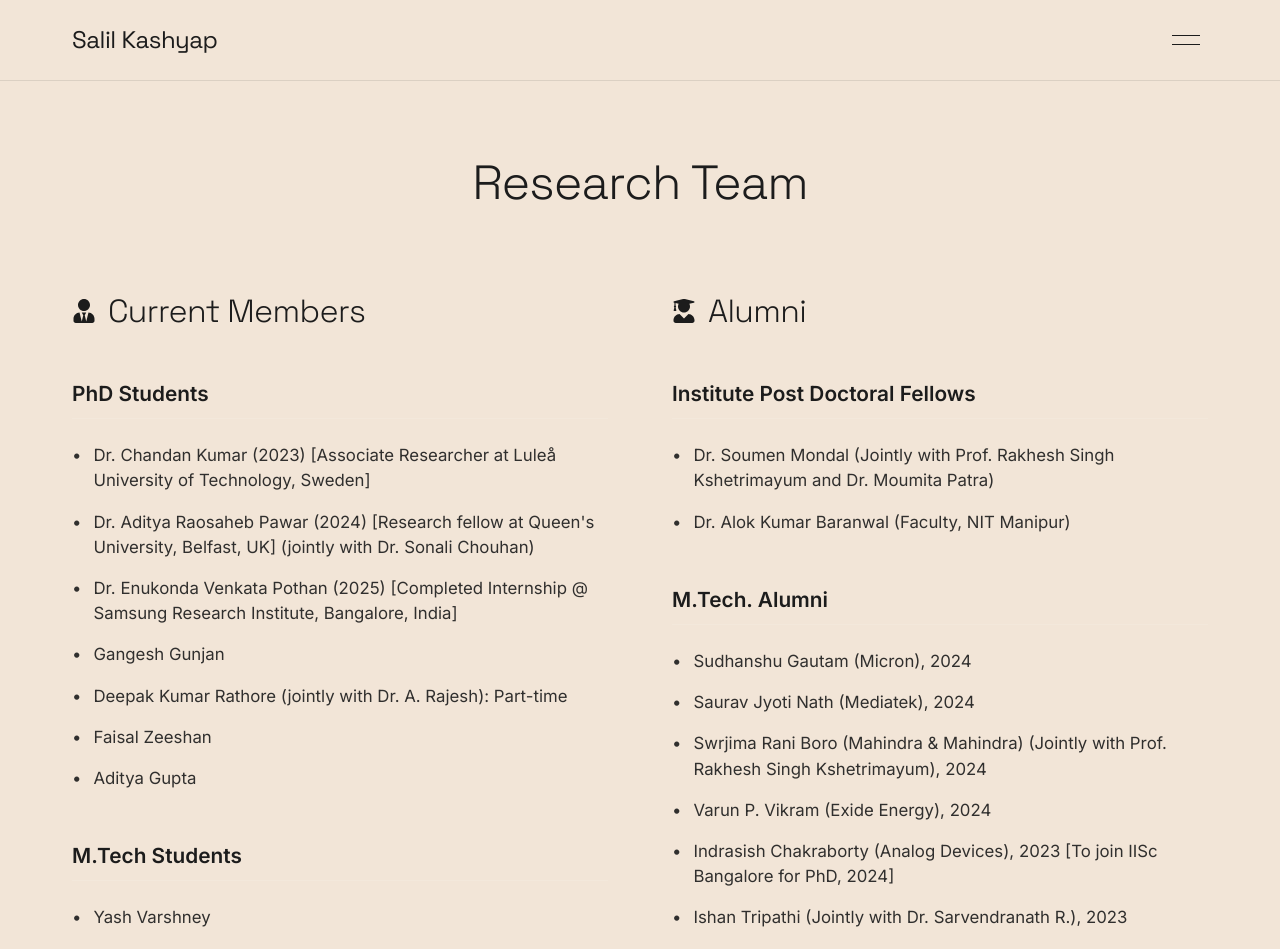
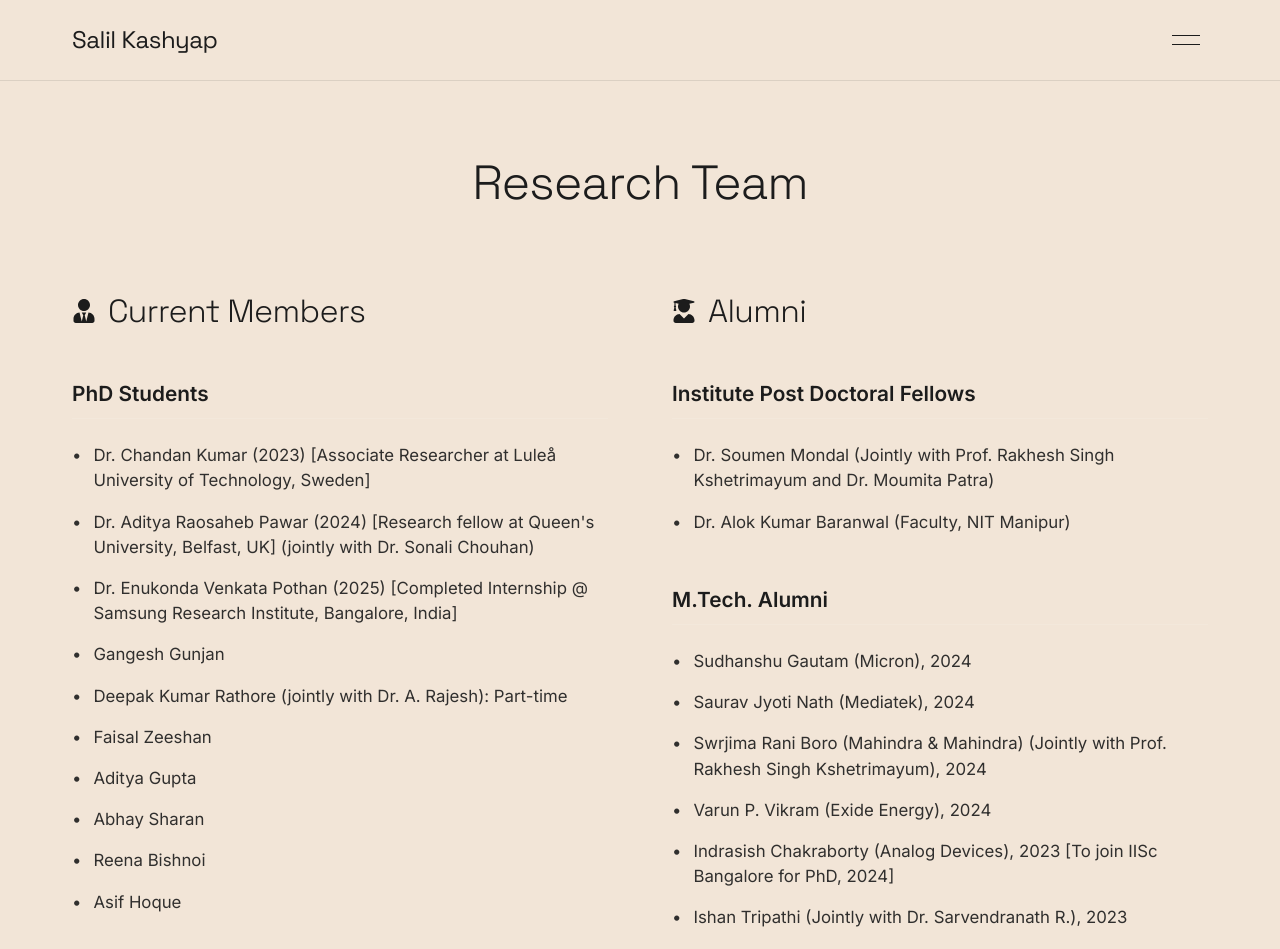
Before and after one commit to salilkashyap/salilkashyap.github.io, a Next.js app: page /team in a window 1280 px wide. Shown: the top 949 px of the page. Built offline with nearby package versions, Linux system fonts and the light colour scheme.

Commit message:
Add Abhay Sharan, Reena Bishnoi, and Asif Hoque to PhD students list

```diff
--- a/src/app/team/page.tsx
+++ b/src/app/team/page.tsx
@@ -24,7 +24,10 @@ export default function Team() {
     "Gangesh Gunjan",
     "Deepak Kumar Rathore (jointly with Dr. A. Rajesh): Part-time",
     "Faisal Zeeshan",
-    "Aditya Gupta"
+    "Aditya Gupta",
+    "Abhay Sharan",
+    "Reena Bishnoi",
+    "Asif Hoque"
   ];
 
   const currentMtech = [
```
